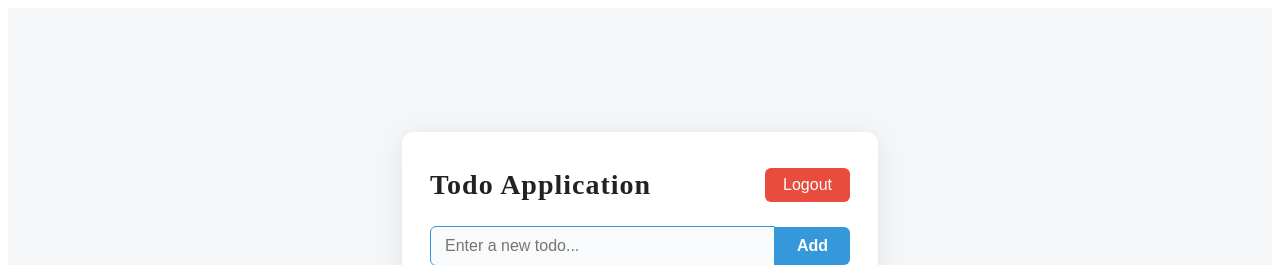
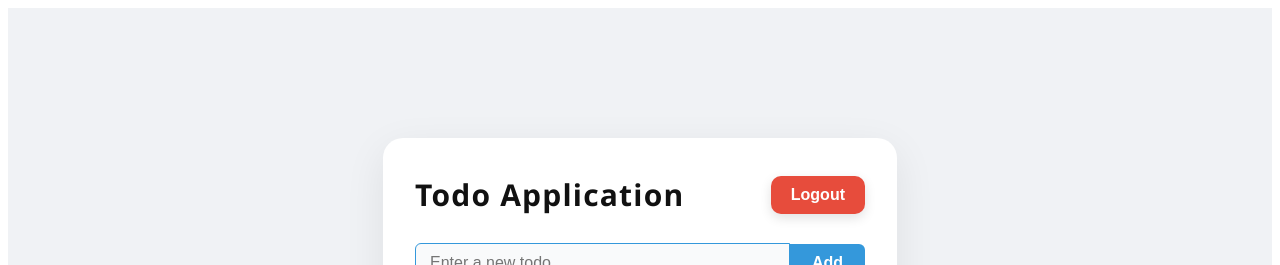
Before and after one commit to html-css-tricks-n-ask/todo-fullstack, a React (Create React App) app: page / in a window 1280 px wide. Shown: the top 265 px of the page. Built offline with nearby package versions, Linux system fonts and the light colour scheme; no server answers; sample sign-in values are in the browser's storage.

Commit message:
unused component

```diff
--- a/src/App.js
+++ b/src/App.js
@@ -10,64 +10,122 @@ import { AuthContext } from "./context/AuthContext";
 const styles = {
   container: {
     minHeight: "100vh",
-    background: "#f4f6f8",
+    background: "#f0f2f5", // softer, modern background
     display: "flex",
     alignItems: "center",
     justifyContent: "center",
+    padding: "16px",
   },
   card: {
     background: "#fff",
-    borderRadius: 12,
-    boxShadow: "0 4px 24px rgba(0,0,0,0.08)",
-    padding: "36px 28px",
+    borderRadius: 20, // smoother corners
+    boxShadow: "0 12px 40px rgba(0, 0, 0, 0.08)", // softer, deeper shadow
+    padding: "36px 32px",
     width: "100%",
-    maxWidth: 420,
-    minHeight: 480,
+    maxWidth: 450, // slightly wider
+    minHeight: 500,
     display: "flex",
     flexDirection: "column",
     alignItems: "stretch",
+    transition: "all 0.3s ease",
   },
   header: {
     display: "flex",
     justifyContent: "space-between",
     alignItems: "center",
-    marginBottom: 24,
+    marginBottom: 28,
   },
   title: {
-    fontSize: 28,
+    fontSize: 30,
     fontWeight: 700,
-    color: "#222",
-    letterSpacing: 1,
+    color: "#111",
+    letterSpacing: 1.2,
+    fontFamily: "'Segoe UI', Tahoma, Geneva, Verdana, sans-serif",
   },
   logoutBtn: {
     background: "#e74c3c",
     color: "#fff",
     border: "none",
-    padding: "8px 18px",
-    borderRadius: 6,
-    fontWeight: 500,
+    padding: "10px 20px",
+    borderRadius: 10,
+    fontWeight: 600,
     fontSize: 16,
     cursor: "pointer",
-    transition: "background 0.2s",
+    boxShadow: "0 4px 12px rgba(0,0,0,0.12)",
+    transition: "all 0.3s ease",
   },
   logoutBtnHover: {
     background: "#c0392b",
+    transform: "scale(1.05)", // subtle hover scale
+    boxShadow: "0 6px 16px rgba(0,0,0,0.16)",
+  },
+  todoListContainer: {
+    marginTop: 20,
+    maxHeight: "50vh",
+    overflowY: "auto",
+  },
+  inputContainer: {
+    display: "flex",
+    marginBottom: 16,
+  },
+  input: {
+    flex: 1,
+    padding: "10px 14px",
+    borderRadius: 8,
+    border: "1px solid #ccc",
+    fontSize: 16,
+    outline: "none",
+    marginRight: 8,
+    transition: "all 0.2s ease",
+  },
+  inputFocus: {
+    border: "1px solid #007bff",
+    boxShadow: "0 0 6px rgba(0,123,255,0.3)",
+  },
+  addBtn: {
+    background: "#007bff",
+    color: "#fff",
+    border: "none",
+    padding: "10px 16px",
+    borderRadius: 8,
+    fontSize: 16,
+    fontWeight: 500,
+    cursor: "pointer",
+    transition: "all 0.3s ease",
+  },
+  addBtnHover: {
+    background: "#0056b3",
+    transform: "scale(1.05)",
+  },
+  // Responsive tweaks
+  cardMobile: {
+    padding: "24px 16px",
+    maxWidth: "95%",
+  },
+  titleMobile: {
+    fontSize: 24,
   },
 };
+
 
 function App() {
   const { user, logout } = useContext(AuthContext);
   const [todos, setTodos] = useState([]);
   const [logoutHover, setLogoutHover] = useState(false);
 
+
+  // console.log(user?.user?.id , "user")
+
+
   useEffect(() => {
-    if (user) fetchTodos();
+    if (user?._id) fetchTodos();
     // eslint-disable-next-line
-  }, [user]);
+  }, [user?._id]);
+
 
   const fetchTodos = async () => {
     try {
-      const { data } = await getTodos();
+      const { data } = await getTodos(user?._id);
       setTodos(data);
     } catch (error) {
       console.error("Error fetching todos", error);
@@ -75,18 +133,18 @@ function App() {
   };
 
   const handleAddTodo = async (text) => {
-    await addTodo(text);
-    fetchTodos();
+    await addTodo(text , user?.id);
+    fetchTodos(user?.id);
   };
 
   const handleToggleTodo = async (id) => {
     await toggleTodo(id);
-    fetchTodos();
+    fetchTodos(user?.user?.id);
   };
 
   const handleDeleteTodo = async (id) => {
     await deleteTodo(id);
-    fetchTodos();
+    fetchTodos(user?.user?.id);
   };
 
   return (
--- a/src/api.js
+++ b/src/api.js
@@ -9,19 +9,24 @@ console.log("API URL:", process.env.REACT_APP_API_URL);
 
 // Attach token to every request if available
 API.interceptors.request.use((req) => {
-  const token = localStorage.getItem("token");
+  const user = JSON.parse(localStorage.getItem("user") || '{}');
+  const token = user?.token;
+
   if (token) {
     req.headers.Authorization = `Bearer ${token}`;
   }
+
   return req;
 });
+
 
 // Auth APIs
 export const registerUser = (formData) => API.post("/registerUser", formData);
 export const loginUser = (formData) => API.post("/loginUser", formData);
 
 // Todo APIs
-export const getTodos = () => API.get("/todos");
-export const addTodo = (text) => API.post("/todos", { text });
+// change GET -> POST
+  export const getTodos = (id) => API.get(`/todos/todo/${id}`);
+export const addTodo = (text , id) => API.post("/todos/todo", { text , id});
 export const toggleTodo = (id) => API.patch(`/todos/${id}`);
 export const deleteTodo = (id) => API.delete(`/todos/${id}`);
--- a/src/components/Login.js
+++ b/src/components/Login.js
@@ -78,6 +78,8 @@ function Login() {
     try {
       const { data } = await loginUser(form);
       login(data);
+
+
       navigate("/");
     } catch (err) {
       alert("Login failed!");
--- a/src/components/TodoInput.js
+++ b/src/components/TodoInput.js
@@ -1,4 +1,6 @@
-import React, { useState } from "react";
+import React, { useContext, useState } from "react";
+
+import { AuthContext } from "../context/AuthContext";
 
 const styles = {
   form: {
@@ -37,17 +39,24 @@ const styles = {
 };
 
 function TodoInput({ addTodo }) {
+    const { user , logout} = useContext(AuthContext);
   const [value, setValue] = useState("");
   const [focus, setFocus] = useState(false);
   const [hover, setHover] = useState(false);
 
+
+  console.log(user?._id, "userId from appjs");
+
+
  const handleSubmit = (e) => {
   e.preventDefault();
   if (value.trim()) {
-      addTodo(value.trim());
+ addTodo({ text: value.trim(), id: user?._id });
+
     setValue("");
   }
 };
+
 
   return (
     <form style={styles.form} onSubmit={handleSubmit}>
--- a/src/components/TodoList.js
+++ b/src/components/TodoList.js
@@ -6,12 +6,12 @@ function TodoList({ todos, toggleTodo, deleteTodo }) {
     <ul>
       {todos.map((todo) => (
         <TodoItem
-          key={todo.id}
+          key={todo._id}
           todo={todo}
           toggleTodo={toggleTodo}
           deleteTodo={deleteTodo}
         />
-      ))}
+     ))}
     </ul>
   );
 }
--- a/src/index.js
+++ b/src/index.js
@@ -6,9 +6,9 @@ import "./App.css";
 
 const root = ReactDOM.createRoot(document.getElementById("root"));
 root.render(
-  <React.StrictMode>
+  // <React.StrictMode>
     <AuthProvider>
       <App />
     </AuthProvider>
-  </React.StrictMode>
+  // </React.StrictMode>
 );
```
Also changed, not shown: src/context/AuthContext.js (line endings or trailing spaces). Lines whose indentation alone changed are shown as unchanged.
